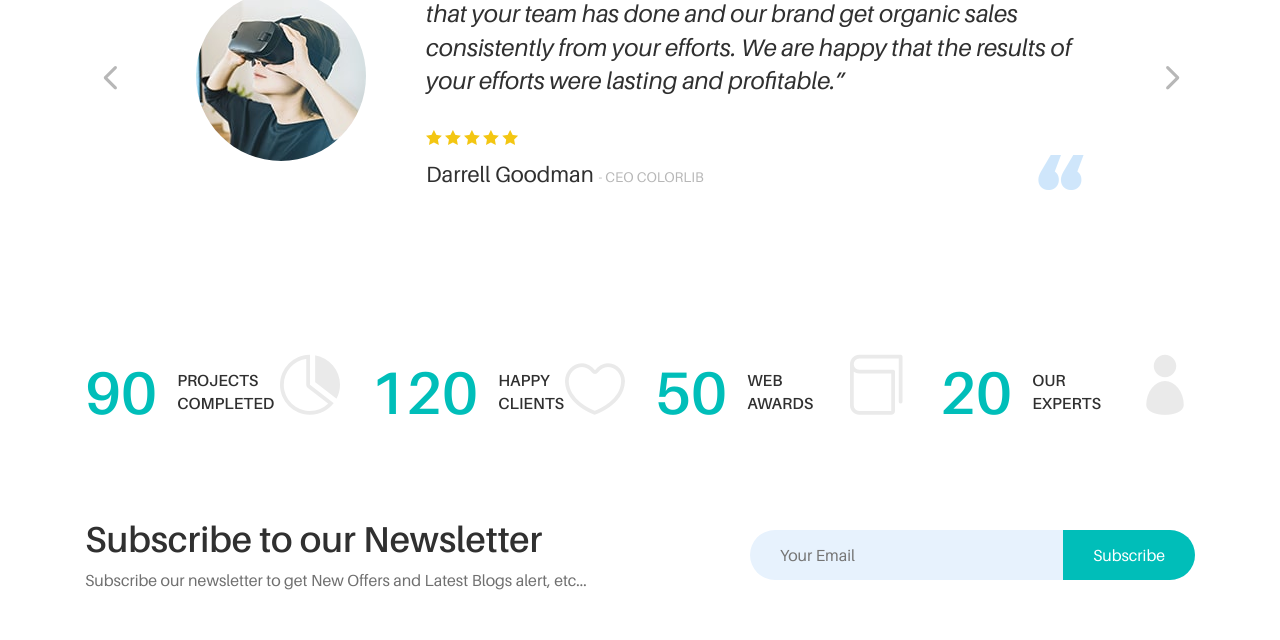
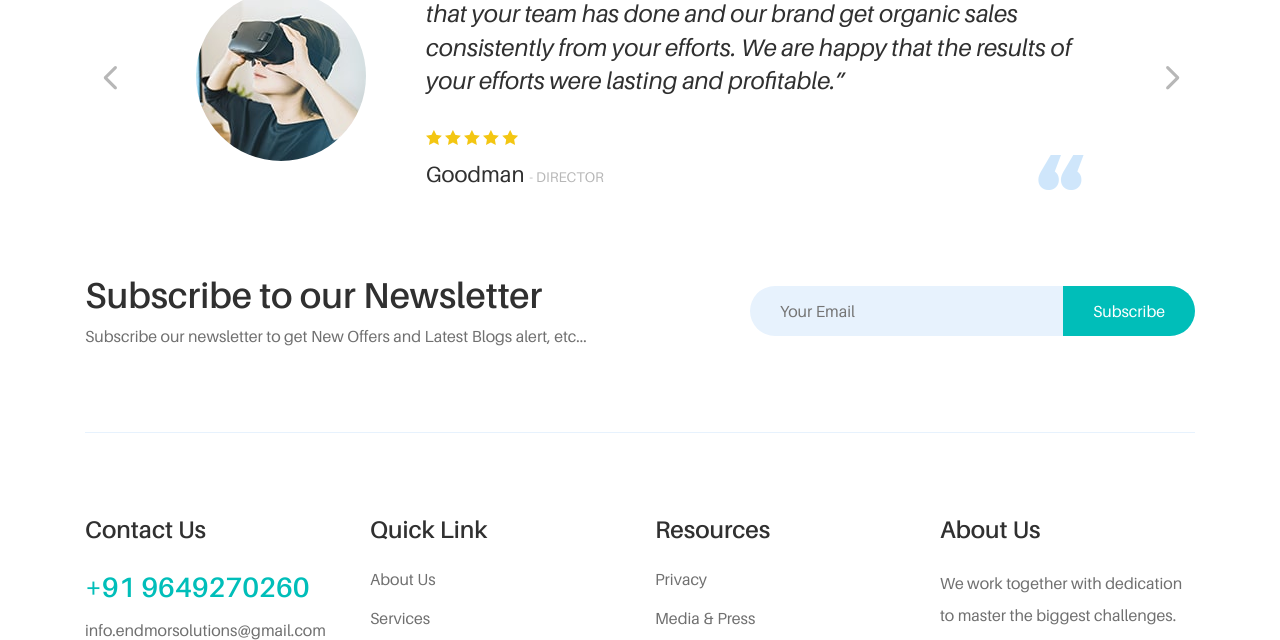
Before and after one commit to endmorsolutions/endmor, a plain HTML site: page about.html in a window 1280 px wide. Shown: the part 1166-1806 px from the top of the page. Drawn offline with Linux system fonts and the light colour scheme.

Commit message:
Update about.html

```diff
--- a/about.html
+++ b/about.html
@@ -362,7 +362,7 @@
                                 </div>
                                 <!-- Author Info -->
                                 <div class="author-info">
-                                    <h5>Darrell Goodman <span>- CEO colorlib</span></h5>
+                                    <h5>Goodman <span>- Director</span></h5>
                                 </div>
                                 <!-- Quote Icon -->
                                 <div class="quote-icon"><img src="img/core-img/quote.png" alt=""></div>
@@ -388,7 +388,7 @@
                                 </div>
                                 <!-- Author Info -->
                                 <div class="author-info">
-                                    <h5>Darrell Goodman <span>- CEO colorlib</span></h5>
+                                    <h5>Darrell Goodman <span>- Manager</span></h5>
                                 </div>
                                 <!-- Quote Icon -->
                                 <div class="quote-icon"><img src="img/core-img/quote.png" alt=""></div>
@@ -414,7 +414,7 @@
                                 </div>
                                 <!-- Author Info -->
                                 <div class="author-info">
-                                    <h5>Darrell Goodman <span>- CEO colorlib</span></h5>
+                                    <h5>Darrell Goodman <span>- CEO </span></h5>
                                 </div>
                                 <!-- Quote Icon -->
                                 <div class="quote-icon"><img src="img/core-img/quote.png" alt=""></div>
@@ -429,57 +429,6 @@
     <!-- ***** Client Feedback Area End ***** -->
 
     <!-- ***** Cool Facts Area Start ***** -->
-    <div class="uza-cf-area section-padding-80-0">
-        <div class="container">
-            <div class="row">
-
-                <!-- Single Cool Facts Area -->
-                <div class="col-12 col-sm-6 col-lg-3">
-                    <div class="single-cf-area d-flex align-items-center mb-80">
-                        <h2><span class="counter">90</span></h2>
-                        <div class="cf-text">
-                            <h6>Projects<br>Completed</h6>
-                        </div>
-                        <div class="bg-icon"><i class="icon_piechart"></i></div>
-                    </div>
-                </div>
-
-                <!-- Single Cool Facts Area -->
-                <div class="col-12 col-sm-6 col-lg-3">
-                    <div class="single-cf-area d-flex align-items-center mb-80">
-                        <h2><span class="counter">120</span></h2>
-                        <div class="cf-text">
-                            <h6>Happy<br>clients</h6>
-                        </div>
-                        <div class="bg-icon"><i class="icon_heart_alt"></i></div>
-                    </div>
-                </div>
-
-                <!-- Single Cool Facts Area -->
-                <div class="col-12 col-sm-6 col-lg-3">
-                    <div class="single-cf-area d-flex align-items-center mb-80">
-                        <h2><span class="counter">50</span></h2>
-                        <div class="cf-text">
-                            <h6>WEB<br>awards</h6>
-                        </div>
-                        <div class="bg-icon"><i class="icon_book_alt"></i></div>
-                    </div>
-                </div>
-
-                <!-- Single Cool Facts Area -->
-                <div class="col-12 col-sm-6 col-lg-3">
-                    <div class="single-cf-area d-flex align-items-center mb-80">
-                        <h2><span class="counter">20</span></h2>
-                        <div class="cf-text">
-                            <h6>Our<br>experts</h6>
-                        </div>
-                        <div class="bg-icon"><i class="icon_profile"></i></div>
-                    </div>
-                </div>
-
-            </div>
-        </div>
-    </div>
     <!-- ***** Cool Facts Area End ***** -->
 
     <!-- ***** Newsletter Area Start ***** -->
```
